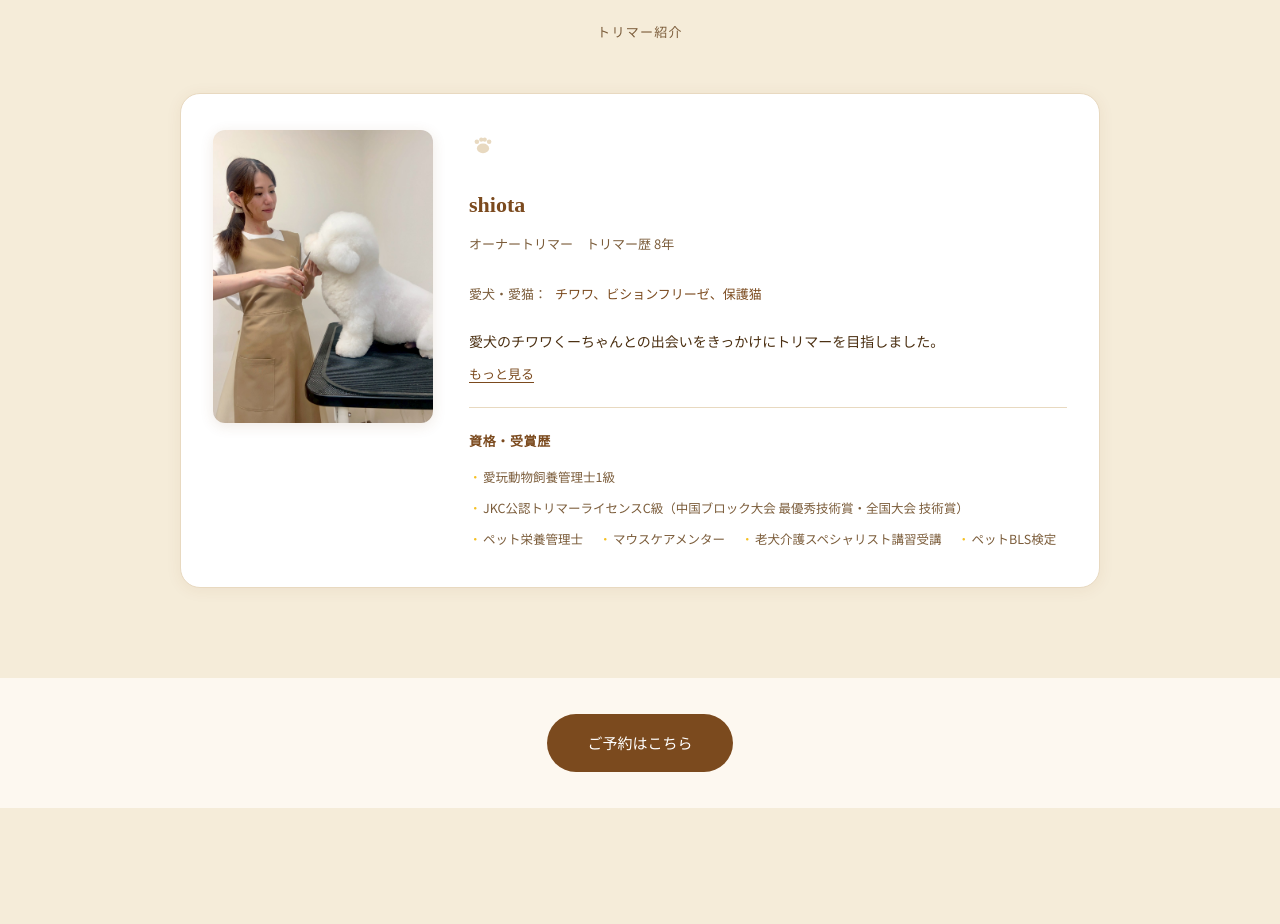
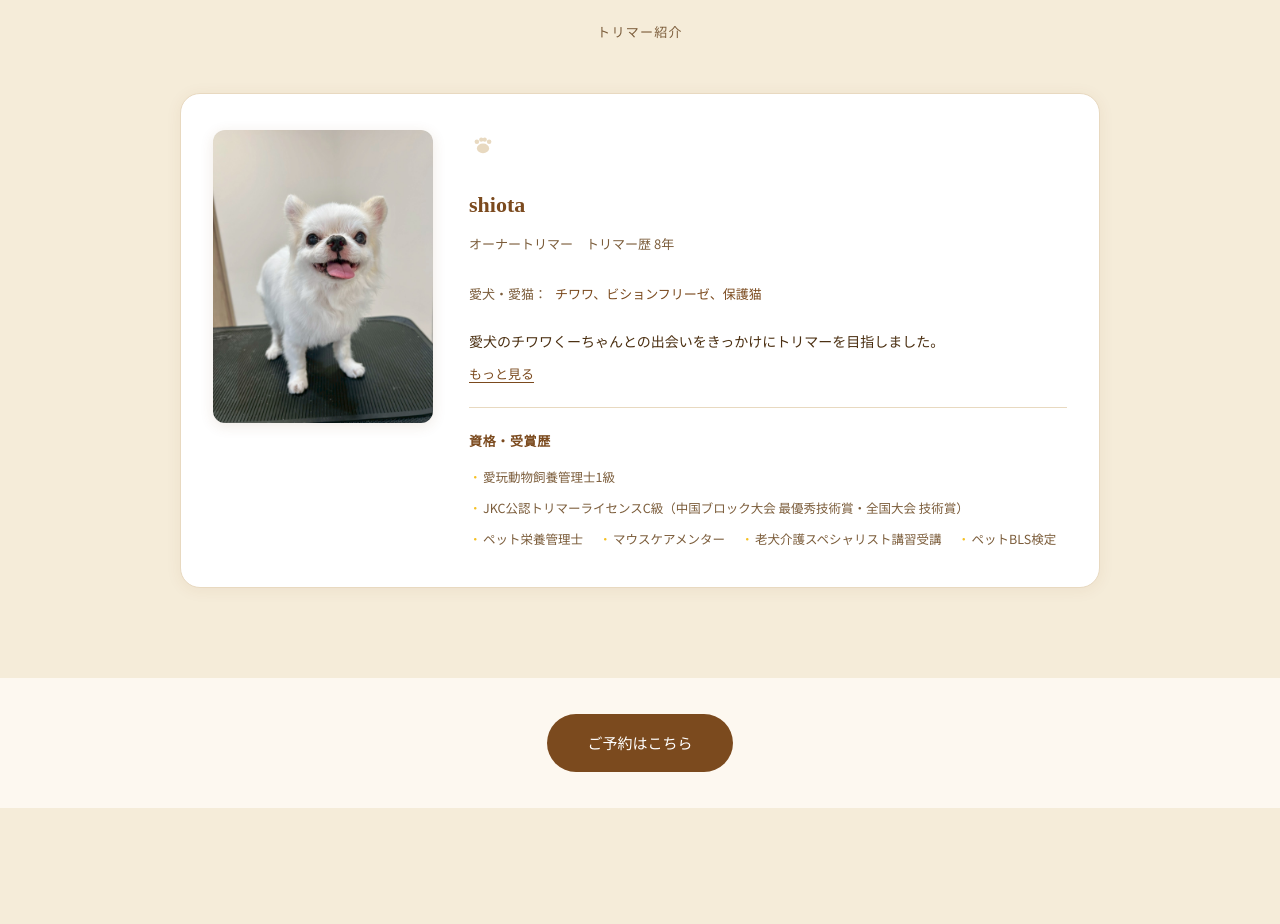
Before and after one commit to haru8155/pet-salon-lp, a React (Vite) app: page / in a window 1280 px wide. Shown: the part 3140-4064 px from the top of the page. Built offline with nearby package versions, Linux system fonts and the light colour scheme.

Commit message:
トリマー紹介の画像をくーちゃん①に変更（ku-chan.jpgとして配置）
Co-Authored-By: Claude Sonnet 4.6 <noreply@anthropic.com>

```diff
--- a/src/App.jsx
+++ b/src/App.jsx
@@ -399,7 +399,7 @@ export default function App() {
           <div className="trimmer-card reveal">
             <div className="trimmer-card-inner">
               <div className="trimmer-card-photo">
-                <img src="/画像/trimmer-shiota.jpg" alt="トリマー shiota" />
+                <img src="/画像/ku-chan.jpg" alt="トリマー shiota" />
               </div>
               <div className="trimmer-card-content">
             <div className="trimmer-card-top">
```
Also changed, not shown: 画像/ku-chan.jpg (added).
